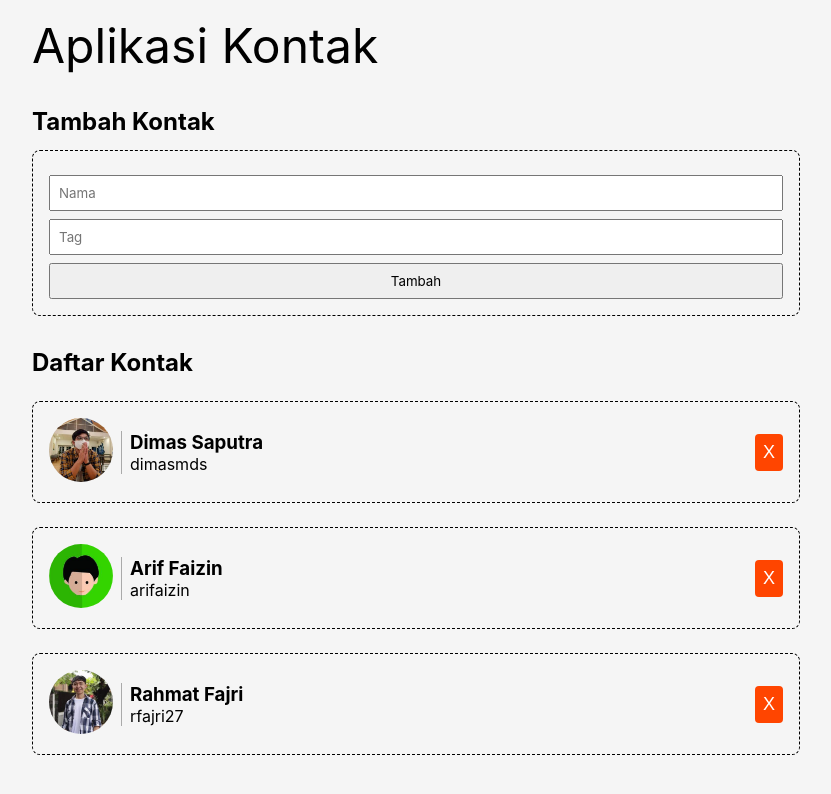
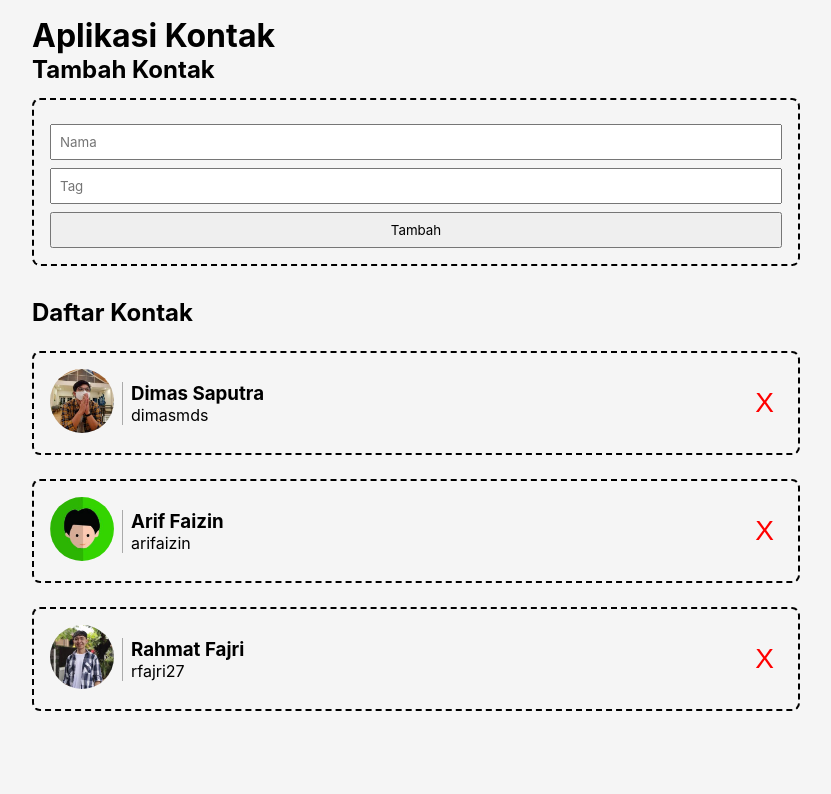
Before and after one commit to rfsyhb/reactlearn-contacts-app, a React (Vite) app: page / in a window 1280 px wide. Shown: the top 794 px of the page, without its empty margins (224-1055 px from the left). Built offline with nearby package versions, Linux system fonts and the light colour scheme.

Commit message:
update style.css

```diff
--- a/public/style.css
+++ b/public/style.css
@@ -19,17 +19,33 @@
   padding: 16px;
 }
 
-.contact-app h1 {
+.contact-app__header {
+  display: flex;
+  align-items: center;
+  padding: 32px 0;
+}
+
+.contact-app__header h1 {
   font-weight: normal;
-  font-size: 48px;
-  margin-bottom: 32px;
+  font-size: 32px;
+  flex: 1;
+}
+
+.navigation ul li {
+  display: inline-block;
+  padding: 16px;
+}
+
+.navigation ul li a {
+  font-size: 28px;
+  color: black;
 }
 
 .contact-item {
   display: flex;
   align-items: center;
   margin: 24px 0;
-  border: 1px dashed black;
+  border: 2px dashed black;
   padding: 16px;
   border-radius: 8px;
 }
@@ -56,16 +72,16 @@
 
 .contact-item__delete {
   padding: 8px;
-  font-size: 18px;
-  background-color: orangered;
-  color: white;
+  font-size: 28px;
+  color: red;
+  background-color: transparent;
   border: 0;
   border-radius: 4px;
   cursor: pointer;
 }
 
 .contact-input {
-  border: 1px dashed black;
+  border: 2px dashed black;
   padding: 16px;
   margin: 14px 0;
   border-radius: 8px;
@@ -85,3 +101,14 @@
   padding: 8px;
   font-family: "Inter", sans-serif;
 }
+
+.search-bar {
+  display: block;
+  width: 100%;
+  margin: 16px 0;
+  padding: 12px;
+  background-color: transparent;
+  font-family: "Inter", sans-serif;
+  border: 2px dashed black;
+  border-radius: 4px;
+}
```
